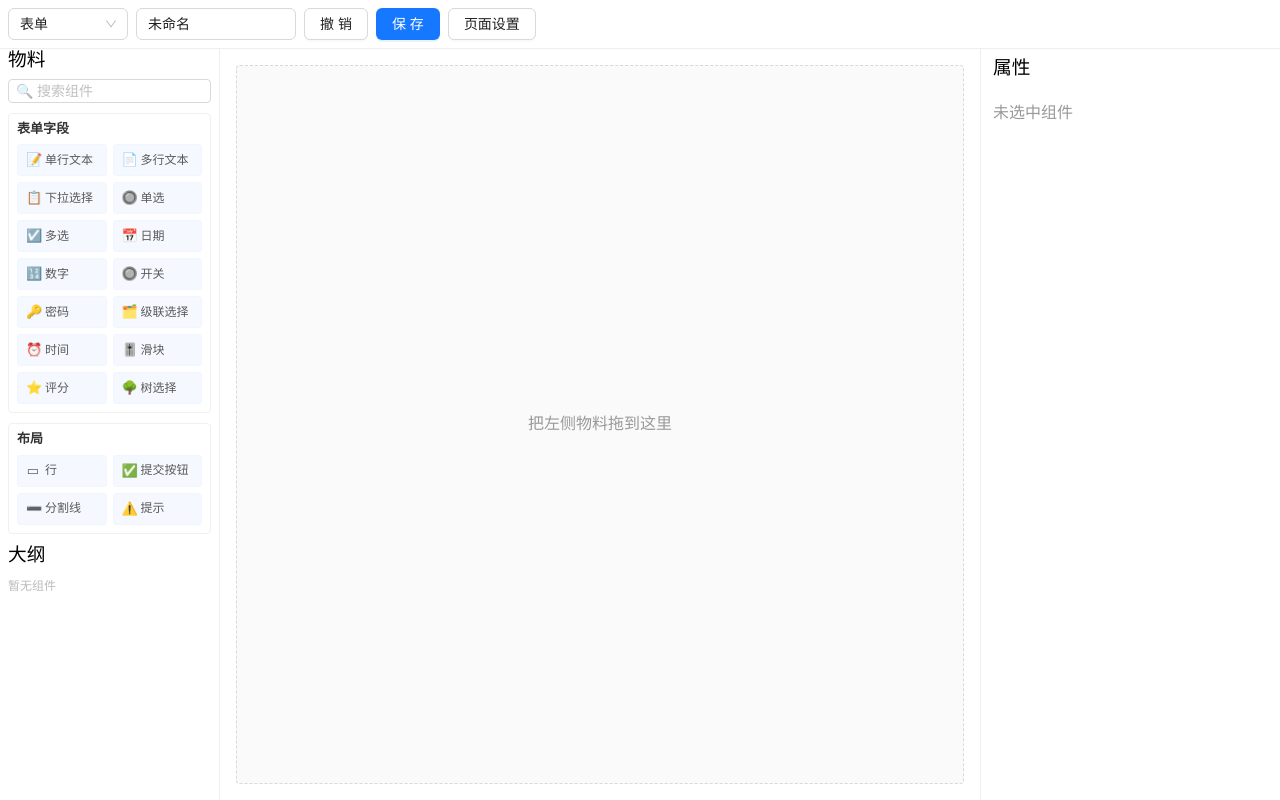
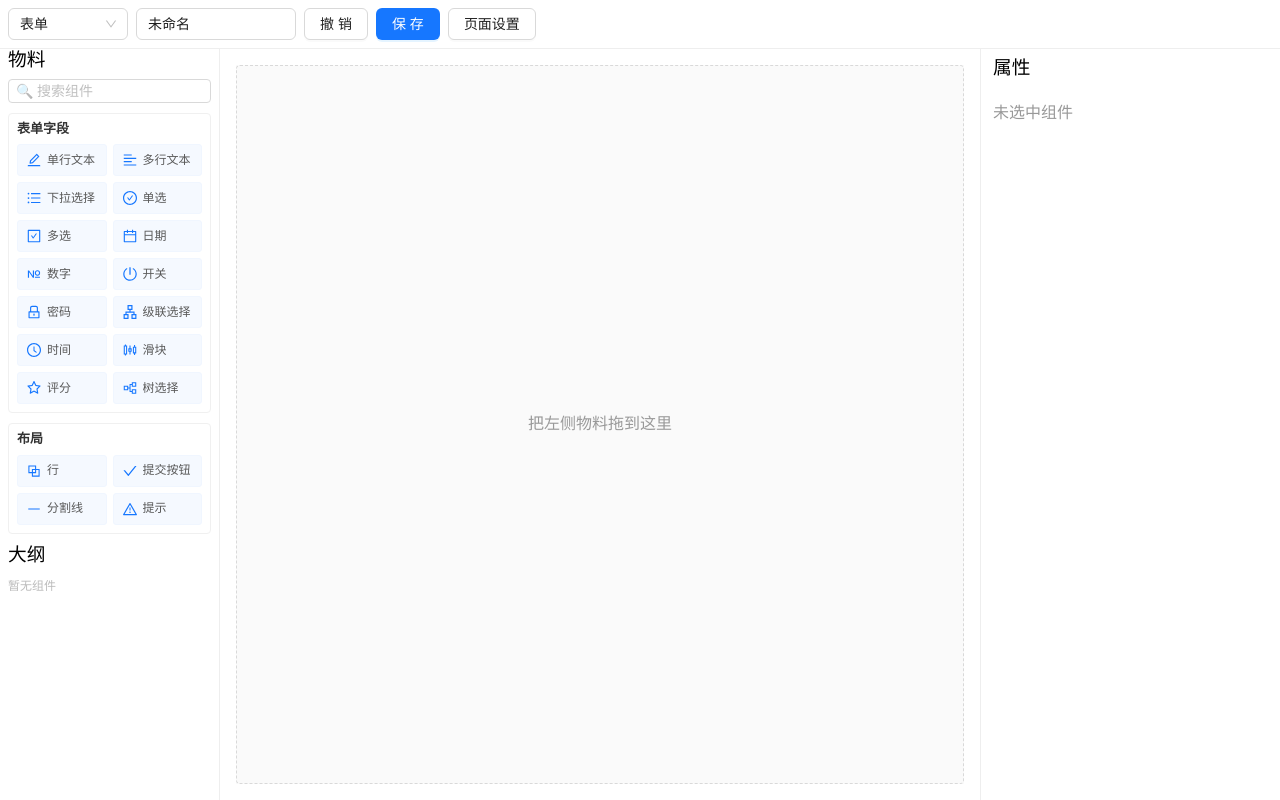
Before and after one commit to wohaixiao-qds/low-code-platform, a Vue app: page /designer/1 in a window 1280 px wide. Built offline with nearby package versions, Linux system fonts and the light colour scheme.

Commit message:
feat(components): 物料/大纲图标换成 @ant-design/icons-vue 线性图标（集中 MaterialIcon 映射）

```diff
--- a/package.json
+++ b/package.json
@@ -10,6 +10,7 @@
     "test": "vitest"
   },
   "dependencies": {
+    "@ant-design/icons-vue": "^7.0.1",
     "ant-design-vue": "^4.0.0",
     "pinia": "^3.0.4",
     "vue": "^3.5.39",
--- /dev/null
+++ b/src/components/MaterialIcon.vue
@@ -0,0 +1,62 @@
+<template>
+  <component :is="icon" />
+</template>
+
+<script setup lang="ts">
+import { computed } from 'vue'
+import {
+  AppstoreOutlined,
+  EditOutlined,
+  AlignLeftOutlined,
+  UnorderedListOutlined,
+  CheckCircleOutlined,
+  CheckSquareOutlined,
+  CalendarOutlined,
+  FieldNumberOutlined,
+  PoweroffOutlined,
+  LockOutlined,
+  ApartmentOutlined,
+  ClockCircleOutlined,
+  SlidersOutlined,
+  StarOutlined,
+  PartitionOutlined,
+  BlockOutlined,
+  CheckOutlined,
+  MinusOutlined,
+  WarningOutlined,
+  TableOutlined,
+  SearchOutlined,
+  ProfileOutlined,
+} from '@ant-design/icons-vue'
+
+// 物料 type → antd 图标的唯一映射（集中维护）。未命中的兜底 AppstoreOutlined。
+const ICON_MAP: Record<string, unknown> = {
+  // 表单字段
+  Input: EditOutlined,
+  Textarea: AlignLeftOutlined,
+  Select: UnorderedListOutlined,
+  Radio: CheckCircleOutlined,
+  Checkbox: CheckSquareOutlined,
+  DatePicker: CalendarOutlined,
+  InputNumber: FieldNumberOutlined,
+  Switch: PoweroffOutlined,
+  Password: LockOutlined,
+  Cascader: ApartmentOutlined,
+  TimePicker: ClockCircleOutlined,
+  Slider: SlidersOutlined,
+  Rate: StarOutlined,
+  TreeSelect: PartitionOutlined,
+  // 布局
+  Row: BlockOutlined,
+  FormActions: CheckOutlined,
+  Divider: MinusOutlined,
+  Alert: WarningOutlined,
+  // 列表 / 详情
+  Table: TableOutlined,
+  SearchForm: SearchOutlined,
+  Descriptions: ProfileOutlined,
+}
+
+const props = defineProps<{ type: string }>()
+const icon = computed(() => ICON_MAP[props.type] ?? AppstoreOutlined)
+</script>
--- a/src/designer/panels/MaterialPanel.vue
+++ b/src/designer/panels/MaterialPanel.vue
@@ -21,7 +21,7 @@
           draggable="true"
           @dragstart="onDragStart(m.type)"
         >
-          <span class="m-icon">{{ m.icon ?? '◻' }}</span>
+          <span class="m-icon"><MaterialIcon :type="m.type" /></span>
           <span class="m-label">{{ m.label }}</span>
         </div>
       </div>
@@ -33,6 +33,7 @@
 <script setup lang="ts">
 import { computed, ref } from 'vue'
 import { listAll, type PageType } from '@/core'
+import MaterialIcon from '@/components/MaterialIcon.vue'
 
 const props = defineProps<{ pageType: PageType }>()
 const query = ref('')
@@ -106,7 +107,15 @@ function onDragStart(type: string) {
   background: #e6f4ff;
 }
 .m-tile:active { cursor: grabbing; }
-.m-icon { width: 14px; text-align: center; font-size: 13px; }
+.m-icon {
+  width: 16px;
+  display: inline-flex;
+  align-items: center;
+  justify-content: center;
+  font-size: 14px;
+  color: #1677ff;
+}
+.m-tile:hover .m-icon { color: #1677ff; }
 .m-label {
   overflow: hidden;
   text-overflow: ellipsis;
--- a/src/designer/panels/OutlinePanel.vue
+++ b/src/designer/panels/OutlinePanel.vue
@@ -10,7 +10,7 @@
       :style="{ paddingLeft: 6 + f.depth * 14 + 'px' }"
       @click="store.selectNode(f.node.id)"
     >
-      <span class="oi-icon">{{ iconOf(f.node.type) }}</span>
+      <span class="oi-icon"><MaterialIcon :type="f.node.type" /></span>
       <span class="oi-label">{{ labelOf(f.node.type) }}</span>
       <span v-if="f.node.bindings?.field" class="oi-field">· {{ f.node.bindings.field }}</span>
     </div>
@@ -21,6 +21,7 @@
 import { computed } from 'vue'
 import { useEditorStore } from '../store/editor'
 import { getMeta, type ComponentNode } from '@/core'
+import MaterialIcon from '@/components/MaterialIcon.vue'
 
 const store = useEditorStore()
 
@@ -34,7 +35,6 @@ function flatten(nodes: ComponentNode[], depth = 0, acc: FlatNode[] = []): FlatN
 }
 const flat = computed(() => flatten(store.schema.body))
 
-const iconOf = (t: string) => getMeta(t)?.icon ?? '◻'
 const labelOf = (t: string) => getMeta(t)?.label ?? t
 </script>
 
@@ -63,7 +63,15 @@ const labelOf = (t: string) => getMeta(t)?.label ?? t
   font-weight: 500;
 }
 .outline-item.is-container .oi-label { font-weight: 600; }
-.oi-icon { width: 16px; text-align: center; font-size: 13px; }
+.oi-icon {
+  width: 16px;
+  display: inline-flex;
+  align-items: center;
+  justify-content: center;
+  font-size: 13px;
+  color: #8c8c8c;
+}
+.outline-item.active .oi-icon { color: #1677ff; }
 .oi-label { flex: 1; overflow: hidden; text-overflow: ellipsis; white-space: nowrap; }
 .oi-field { color: #999; font-size: 12px; }
 .outline-item.active .oi-field { color: #69b1ff; }
```
Also changed, not shown: 1 other file (tests, documents, lock files or other folders).
